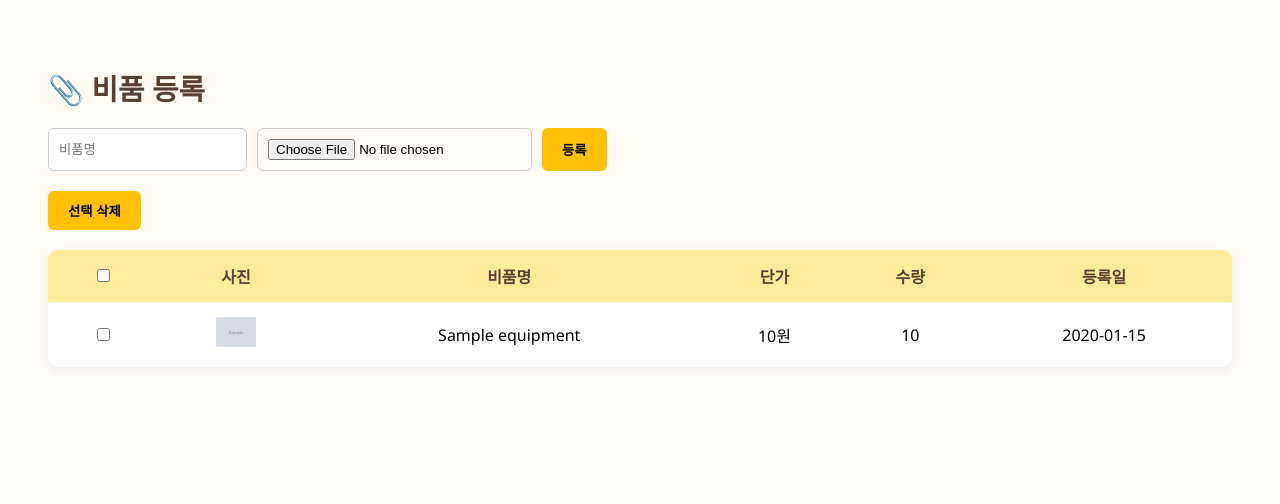
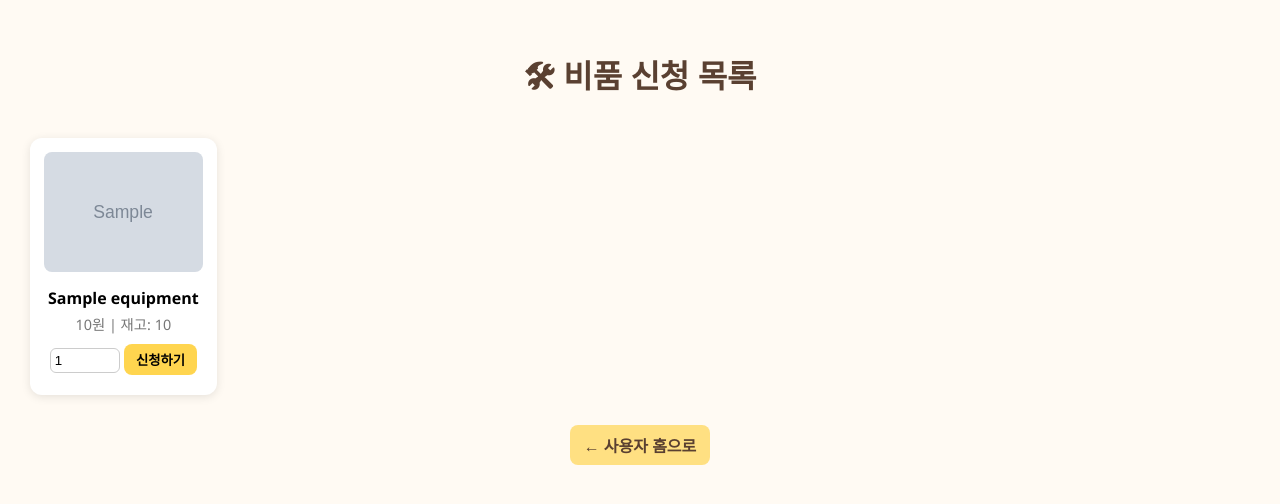
Before and after one commit to carrot0217/beautifulstore, a Flask app: template templates/user_equipments.html in a window 1280 px wide. Shown: the top 504 px of the page. Run offline with Flask 3, Linux system fonts and the light colour scheme; the template is opened without the code that fills it: most values are stand-ins (such as "Sample title", 1, 10 or a date in 2020); grey boxes marked "Sample" are stand-in pictures.

Commit message:
이킙먼트 수정

```diff
--- a/templates/user_equipments.html
+++ b/templates/user_equipments.html
@@ -2,109 +2,110 @@
 <html lang="ko">
 <head>
   <meta charset="UTF-8">
-  <title>📎 비품 등록</title>
+  <title>비품 목록</title>
   <meta name="viewport" content="width=device-width, initial-scale=1">
   <style>
     body {
+      font-family: 'Segoe UI', sans-serif;
       background-color: #fffaf3;
-      font-family: 'Segoe UI', sans-serif;
-      padding: 40px;
+      margin: 0;
+      padding: 30px;
     }
     h1 {
-      font-size: 1.8em;
+      text-align: center;
       color: #5a4031;
-      margin-bottom: 20px;
+      margin-bottom: 30px;
     }
-    form {
-      display: flex;
-      flex-wrap: wrap;
-      gap: 10px;
-      margin-bottom: 20px;
+    .card-grid {
+      display: grid;
+      grid-template-columns: repeat(auto-fill, minmax(160px, 1fr));
+      gap: 20px;
     }
-    input[type="text"], input[type="file"] {
-      padding: 10px;
-      border: 1px solid #ccc;
-      border-radius: 6px;
-    }
-    button {
-      background-color: #ffc107;
-      border: none;
-      padding: 10px 20px;
-      border-radius: 6px;
-      font-weight: bold;
-      cursor: pointer;
-    }
-    button:hover {
-      background-color: #ffb300;
-    }
-    table {
-      width: 100%;
-      border-collapse: collapse;
-      background-color: white;
-      box-shadow: 0 2px 10px #eee;
-      border-radius: 10px;
-      overflow: hidden;
-    }
-    th, td {
+    .card {
+      background-color: #ffffff;
+      border-radius: 12px;
+      box-shadow: 0 2px 10px rgba(0, 0, 0, 0.1);
       padding: 14px;
       text-align: center;
-      border-bottom: 1px solid #eee;
     }
-    th {
-      background-color: #ffeb99;
+    .card img {
+      width: 100%;
+      height: 120px;
+      object-fit: cover;
+      border-radius: 8px;
+    }
+    .card-name {
+      margin: 10px 0 4px;
+      font-weight: bold;
+      font-size: 1em;
+    }
+    .card-price {
+      font-size: 0.9em;
+      color: #777;
+      margin-bottom: 10px;
+    }
+    .card input[type="number"] {
+      width: 60px;
+      padding: 4px;
+      border-radius: 6px;
+      border: 1px solid #ccc;
+      margin-bottom: 8px;
+    }
+    .btn {
+      padding: 6px 12px;
+      background-color: #ffd54f;
+      border: none;
+      border-radius: 8px;
+      cursor: pointer;
+      font-weight: bold;
+    }
+    .btn:hover {
+      background-color: #ffcc4d;
+    }
+    .back-btn {
+      margin-top: 30px;
+      display: inline-block;
+      padding: 8px 14px;
+      background-color: #ffe082;
+      border-radius: 8px;
+      font-weight: bold;
+      text-decoration: none;
       color: #5a4031;
     }
-    img {
-      width: 40px;
-      height: auto;
+    .back-btn:hover {
+      background-color: #ffcc80;
     }
   </style>
 </head>
 <body>
-  <h1>📎 비품 등록</h1>
+  <h1>🛠 비품 신청 목록</h1>
 
-  <!-- 비품 등록 폼 -->
-  <form method="POST" action="/admin/equipment/add" enctype="multipart/form-data">
-    <input type="text" name="name" placeholder="비품명" required>
-    <input type="file" name="image" accept="image/*">
-    <button type="submit">등록</button>
-  </form>
+  <div class="card-grid">
+    {% for eq in equipments %}
+      <div class="card">
+        <img src="/static/uploads/{{ eq.image_filename or 'noimage.png' }}" alt="{{ eq.name }}">
+        <div class="card-name">{{ eq.name }}</div>
+        <div class="card-price">{{ eq.unit_price | round | int }}원 | 재고: {{ eq.stock }}</div>
+        <input type="number" id="quantity_{{ eq.id }}" min="1" max="99" value="1">
+        <button class="btn" onclick="submitEquipmentRequest({{ eq.id }})">신청하기</button>
+      </div>
+    {% endfor %}
+  </div>
 
-  <!-- 선택 삭제 폼 -->
-  <form method="POST" action="/admin/equipment/delete" id="deleteForm">
-    <button type="submit">선택 삭제</button>
-  </form>
-
-  <!-- 비품 목록 테이블 -->
-  <table>
-    <thead>
-      <tr>
-        <th><input type="checkbox" id="selectAll" onclick="toggleAll(this)"></th>
-        <th>사진</th>
-        <th>비품명</th>
-        <th>단가</th>
-        <th>수량</th>
-        <th>등록일</th>
-      </tr>
-    </thead>
-    <tbody>
-      {% for eq in equipments %}
-        <tr>
-          <td><input type="checkbox" name="delete_ids" form="deleteForm" value="{{ eq.id }}"></td>
-          <td><img src="/static/uploads/{{ eq.image_filename or 'noimage.png' }}"></td>
-          <td>{{ eq.name }}</td>
-          <td>{{ eq.unit_price | int }}원</td>
-          <td>{{ eq.stock }}</td>
-          <td>{{ eq.created_at.strftime('%Y-%m-%d') }}</td>
-        </tr>
-      {% endfor %}
-    </tbody>
-  </table>
+  <div style="text-align:center;">
+    <a href="/user/home" class="back-btn">← 사용자 홈으로</a>
+  </div>
 
   <script>
-    function toggleAll(source) {
-      const checkboxes = document.querySelectorAll('input[name="delete_ids"]');
-      checkboxes.forEach(cb => cb.checked = source.checked);
+    function submitEquipmentRequest(id) {
+      const quantity = document.getElementById(`quantity_${id}`).value;
+      fetch("/user/equipment/request", {
+        method: "POST",
+        headers: { "Content-Type": "application/x-www-form-urlencoded" },
+        body: `equipment_id=${id}&quantity=${quantity}`
+      })
+      .then(res => res.json())
+      .then(data => alert(data.success ? "비품 신청 완료!" : "실패: " + data.message));
     }
   </script>
 </body>
--- a/templates/user_home.html
+++ b/templates/user_home.html
@@ -237,8 +237,7 @@
       </div>
     {% endfor %}
   </div>
-</div>
-    <div class="section">
+</div>    <div class="section">
       <h2>📨 쪽지함</h2>
       <div class="msg-tab-buttons">
         <button onclick="showTab('received')" class="btn-small">받은 쪽지함</button>
```
